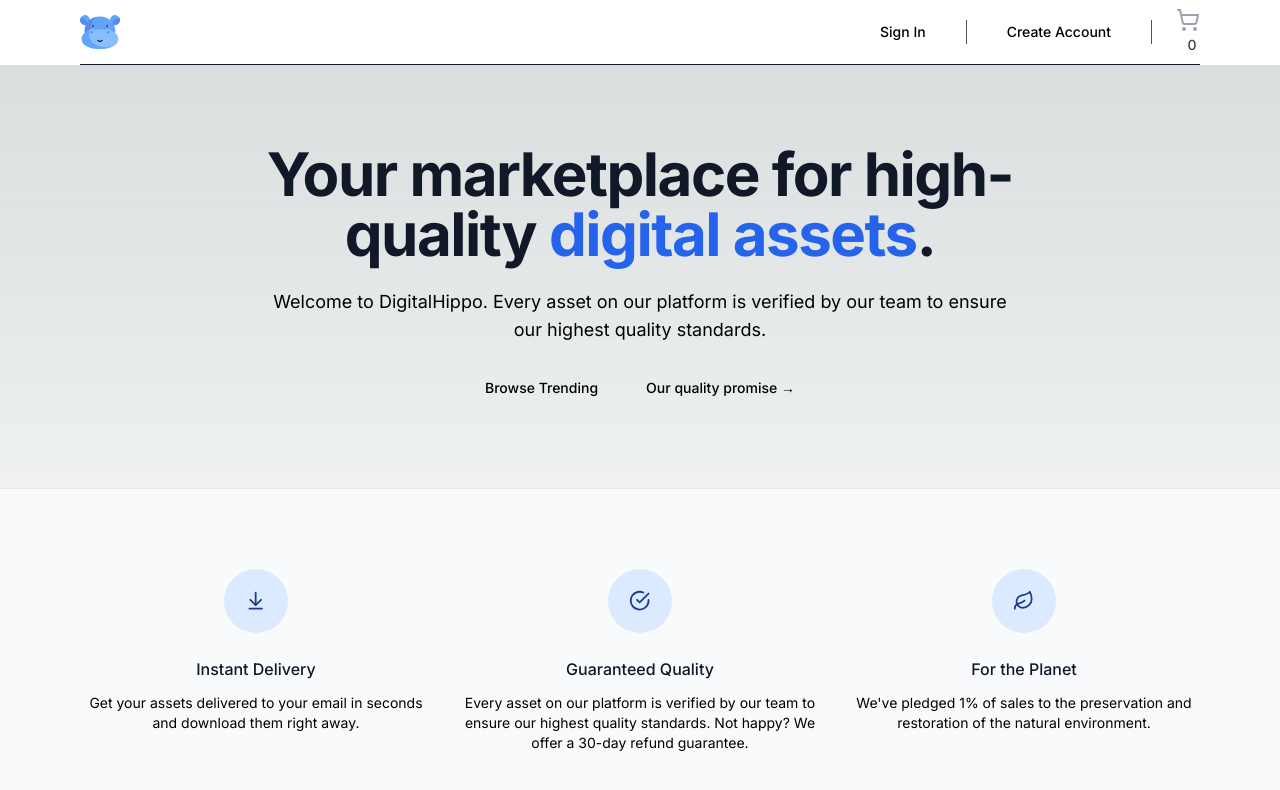
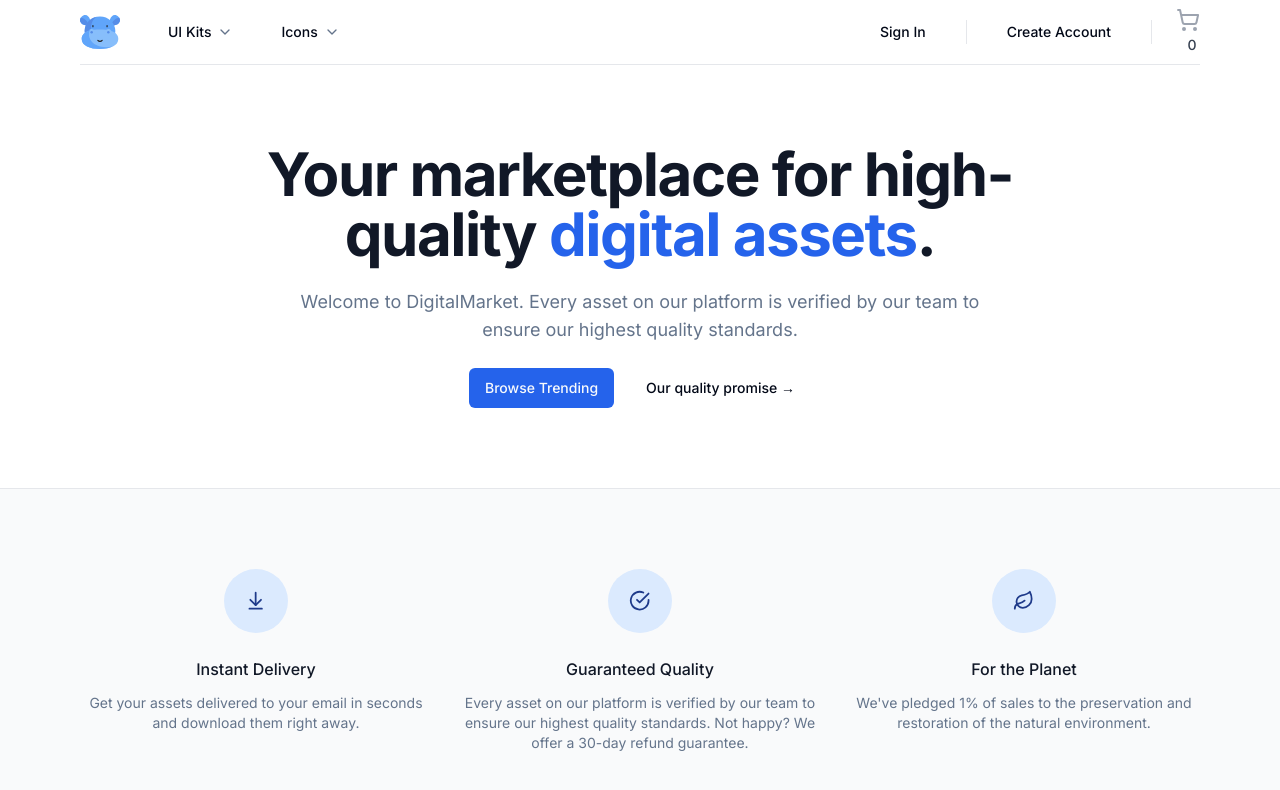
Before and after one commit to nabinhamal/digitalmarket, a Next.js app: page / in a window 1280 px wide. Shown: the top 790 px of the page. Built offline with nearby package versions, Linux system fonts and the light colour scheme.

Commit message:
css fixec

```diff
--- a/src/app/globals.css
+++ b/src/app/globals.css
@@ -2,26 +2,71 @@
 @tailwind components;
 @tailwind utilities;
 
-:root {
-  --foreground-rgb: 0, 0, 0;
-  --background-start-rgb: 214, 219, 220;
-  --background-end-rgb: 255, 255, 255;
-}
+@layer base {
+  :root {
+    --background: 0 0% 100%;
+    --foreground: 222.2 84% 4.9%;
+    --card: 0 0% 100%;
+    --card-foreground: 222.2 84% 4.9%;
+    --popover: 0 0% 100%;
+    --popover-foreground: 222.2 84% 4.9%;
+    --primary: 221.2 83.2% 53.3%;
+    --primary-foreground: 210 40% 98%;
+    --secondary: 210 40% 96.1%;
+    --secondary-foreground: 222.2 47.4% 11.2%;
+    --muted: 210 40% 96.1%;
+    --muted-foreground: 215.4 16.3% 46.9%;
+    --accent: 210 40% 96.1%;
+    --accent-foreground: 222.2 47.4% 11.2%;
+    --destructive: 0 84.2% 60.2%;
+    --destructive-foreground: 210 40% 98%;
+    --border: 214.3 31.8% 91.4%;
+    --input: 214.3 31.8% 91.4%;
+    --ring: 221.2 83.2% 53.3%;
+    --radius: 0.5rem;
+  }
 
-@media (prefers-color-scheme: dark) {
-  :root {
-    --foreground-rgb: 255, 255, 255;
-    --background-start-rgb: 0, 0, 0;
-    --background-end-rgb: 0, 0, 0;
+  .dark {
+    --background: 222.2 84% 4.9%;
+    --foreground: 210 40% 98%;
+    --card: 222.2 84% 4.9%;
+    --card-foreground: 210 40% 98%;
+    --popover: 222.2 84% 4.9%;
+    --popover-foreground: 210 40% 98%;
+    --primary: 217.2 91.2% 59.8%;
+    --primary-foreground: 222.2 47.4% 11.2%;
+    --secondary: 217.2 32.6% 17.5%;
+    --secondary-foreground: 210 40% 98%;
+    --muted: 217.2 32.6% 17.5%;
+    --muted-foreground: 215 20.2% 65.1%;
+    --accent: 217.2 32.6% 17.5%;
+    --accent-foreground: 210 40% 98%;
+    --destructive: 0 62.8% 30.6%;
+    --destructive-foreground: 210 40% 98%;
+    --border: 217.2 32.6% 17.5%;
+    --input: 217.2 32.6% 17.5%;
+    --ring: 224.3 76.3% 48%;
   }
 }
 
-body {
-  color: rgb(var(--foreground-rgb));
-  background: linear-gradient(
-      to bottom,
-      transparent,
-      rgb(var(--background-end-rgb))
-    )
-    rgb(var(--background-start-rgb));
+@layer base {
+  * {
+    @apply border-border;
+  }
+  body {
+    @apply bg-background text-foreground;
+  }
 }
+
+.swiper-pagination-bullet {
+  width: 7px !important;
+  height: 7px !important;
+  background: rgba(255, 255, 255, 0.2);
+  scale: 0.9 !important;
+}
+
+.swiper-pagination-bullet-active {
+  color: #fff;
+  background: white !important;
+  scale: 1 !important ;
+}
--- a/src/app/page.tsx
+++ b/src/app/page.tsx
@@ -45,7 +45,7 @@
             .
           </h1>
           <p className='mt-6 text-lg max-w-prose text-muted-foreground'>
-            Welcome to DigitalHippo. Every asset on our
+            Welcome to DigitalMarket. Every asset on our
             platform is verified by our team to ensure our
             highest quality standards.
           </p>
--- a/src/components/Cart.tsx
+++ b/src/components/Cart.tsx
@@ -10,7 +10,7 @@
 
 
 const Cart = () =>{
-    const itemCount = 1
+    const itemCount = 0
     const fee = 1
     return (<Sheet>
         <SheetTrigger className="group -m-2 fex items-center p-2">
@@ -20,7 +20,7 @@
             </span>
             </SheetTrigger>
             <SheetContent className="flex w-full flex-col sm:max-w-lg">
-                <SheetHeader className="space-y-2.5 pr-6">
+                <SheetHeader className="space-y-2.5 pr-6 items-center ">
                     <SheetTitle>Cart (0)</SheetTitle>
                 </SheetHeader>
                 {itemCount > 0 ?  (
@@ -47,7 +47,7 @@
                        </div>
                        <SheetFooter>
                         <SheetTrigger asChild>
-                        <Link href='/cart' className={buttonVariants({className: 'w-full,'})}>Continue to checkout</Link>
+                        <Link href='/cart' className={buttonVariants({className: 'w-full',})}>Continue to Checkout</Link>
                         </SheetTrigger>
                        </SheetFooter>
                     </div>
@@ -57,6 +57,10 @@
                         <div className="relative mb-4 h-60 w-60 text-muted-foreground">
                             <Image src='/hippo-empty-cart.png' fill alt="empty shopping cart"/>
                         </div>
+                        <div className="text-xl font-semibold">Your Cart is Empty</div>
+                        <SheetTrigger asChild>
+                            <Link href={buttonVariants({variant:'link',size:'sm',className:'text-sm text-muted-foreground',})}>Add Items to Your Cart to Checkout</Link>
+                        </SheetTrigger>
                     </div>
                 )}
             </SheetContent>
--- a/src/components/Navbar.tsx
+++ b/src/components/Navbar.tsx
@@ -14,7 +14,7 @@
     <div className='bg-white sticky z-50 top-0 inset-x-0 h-16'>
       <header className='relative bg-white'>
         <MaxWidthWrapper>
-          <div className='border-b border-gray-900'>
+          <div className='border-b border-gray-200'>
             <div className='flex h-16 items-center'>
              {/**mobile nav */}
 
@@ -24,7 +24,7 @@
                 </Link>
               </div>
 
-              <div className='hidden -z-50 lg:ml-8 lg:block lg:self-stretch'>
+              <div className='hidden z-50 lg:ml-8 lg:block lg:self-stretch'>
                 <NavItems/>
               </div>
             <div className="ml-auto flex items-center">
@@ -34,15 +34,15 @@
 })}>
   Sign In</Link>)}
 
-  {user ? null : (<span className='h-6 w-px bg-gray-600' aria-hidden='true'/>)}
+  {user ? null : (<span className='h-6 w-px bg-gray-200' aria-hidden='true'/>)}
   {user ? <p></p> :  (<Link href='/sign-in' className={buttonVariants({
   variant: 'ghost',
 })}>
   Create Account</Link>)}
 
-  {user ? (<span className='h-6 w-px bg-gray-600' aria-hidden='true'/>) : null}
+  {user ? (<span className='h-6 w-px bg-gray-200' aria-hidden='true'/>) : null}
   {user? null :( <div className='flex lg:ml-6'>
-    <span className='h-6 w-px bg-gray-600' aria-hidden='true'/>
+    <span className='h-6 w-px bg-gray-200' aria-hidden='true'/>
   </div> )}
   <div className="ml-4 flow-root lg:ml-6">
     <Cart/>
```
Also changed, not shown: package.json (+4 -3 lines), components.json, 2 other files (tests, documents, lock files or other folders).
